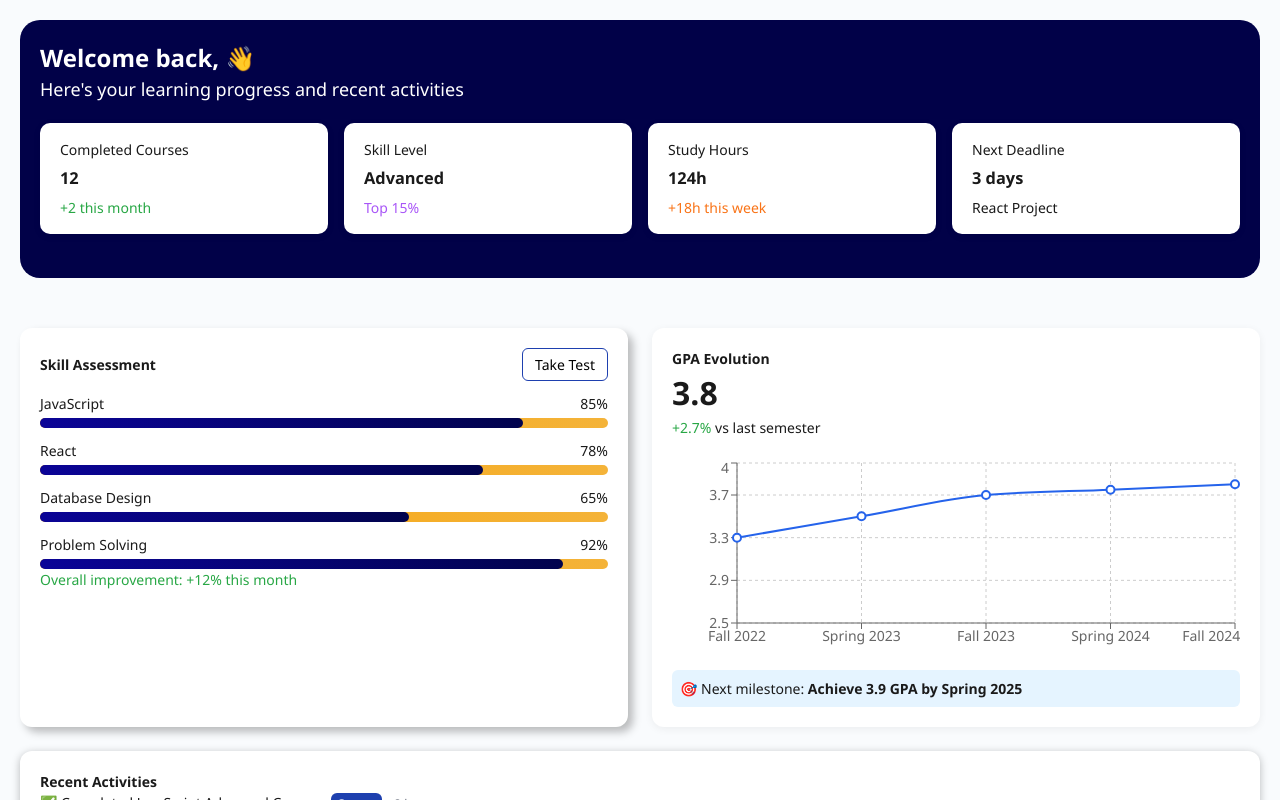
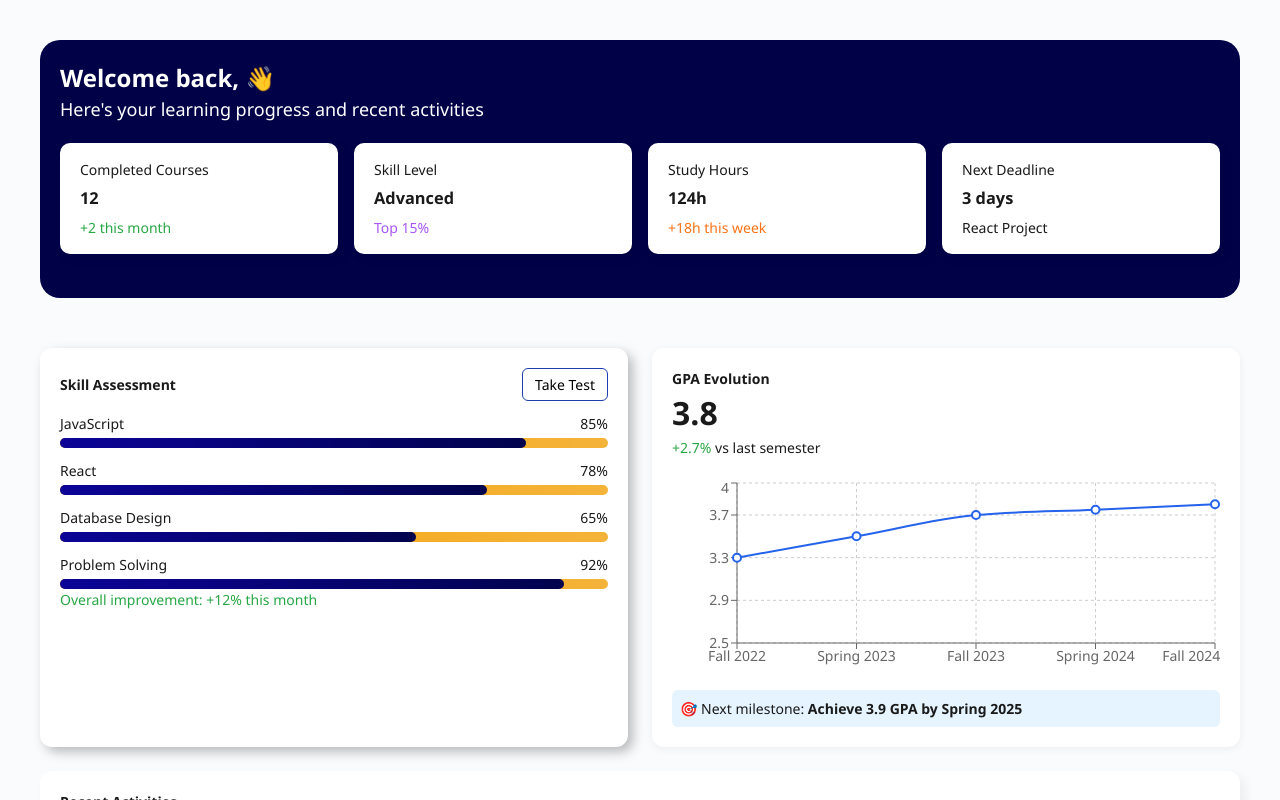
Before and after one commit to kaveenskn/InternQuest-web-Group2, a React (Vite) app: page /dashboard in a window 1280 px wide. Built offline with nearby package versions, Linux system fonts and the light colour scheme.

Commit message:
added student dashboard to the page

```diff
--- a/src/pages/StudentsPage.jsx
+++ b/src/pages/StudentsPage.jsx
@@ -8,13 +8,13 @@ import "../pagestyles/studentpage.css";
 import StudentsReviews from '../component/StudentsHome/Std-reviews';
 import MentorshipFinder from '../component/Studentmentorship/Mentorship';
 import CalendarPage from '../component/Calenderpage/Calendar';
-
+import StudentDashboard from '../component/student-Dashboard/StudentDashboard';
 
 const StdLinks = [
   { key: "home", label: "Home" },
+  { key: "Student-dashboard", label: "Dashboard" },
   { key: "profile", label: "Profile" },
   { key: "find-jobs", label: "Find Jobs" },
-  { key: "mentor", label: "Mentorship" },
   { key: "calendar", label: "Calendar" }
 ];
 
@@ -44,10 +44,10 @@ const StudentsPage = () => {
              <MentorshipFinder/>
           </div>
         );
-      case 'mentor':
+      case 'Student-dashboard':
         return (
-          <div className="std-cv">
-
+          <div className="std-dashboard">
+             <StudentDashboard/>
           </div>
         );
         case 'calendar':
@@ -60,7 +60,7 @@ const StudentsPage = () => {
 
       default:
         return (
-           <div className="std-dashboard">
+           <div className="std">
             <HeroSection onGetStarted={() => setActivePage("find-jobs")} />
             <StudentsReviews/>
 
--- a/src/styles/Student-dashboard.css
+++ b/src/styles/Student-dashboard.css
@@ -1,6 +1,6 @@
 .std-dashboard-container {
   font-family: 'Segoe UI', sans-serif;
- padding: 20px;
+ padding: 40px;
   background: #f9fbfd;
   color: #1a1a1a;
 }
@@ -9,6 +9,8 @@
     background-color: rgb(1, 1, 72);
     padding: 20px;
     border-radius: 20px;
+    max-width: 1400px;
+    margin: 0 auto;
 }
 
 .std-dashboard-welcome {
@@ -40,7 +42,7 @@
   border-radius: 10px;
   flex: 1;
   min-width: 200px;
-  box-shadow: 0 2px 8px rgba(0,0,0,0.06);
+  box-shadow: 5px 5px 12px rgba(0,0,0,0.06);
 }
 
 .std-dashboard-card h3 {
@@ -72,7 +74,7 @@
   border-radius: 12px;
   flex: 1;
   min-width: 320px;
-  box-shadow: 5px 5px 8px rgba(0, 0, 0, 0.26);
+  box-shadow: 5px 5px 12px rgba(0, 0, 0, 0.26);
 }
 
 .std-dashboard-title-row {
@@ -155,7 +157,7 @@
   background: #fff;
   padding: 20px;
   border-radius: 12px;
-  box-shadow: 0 2px 8px rgba(0, 0, 0, 0.267);
+  box-shadow: 5px 5px 12px rgba(0,0,0,0.06);
 }
 
 .std-dashboard-activities ul {
```
